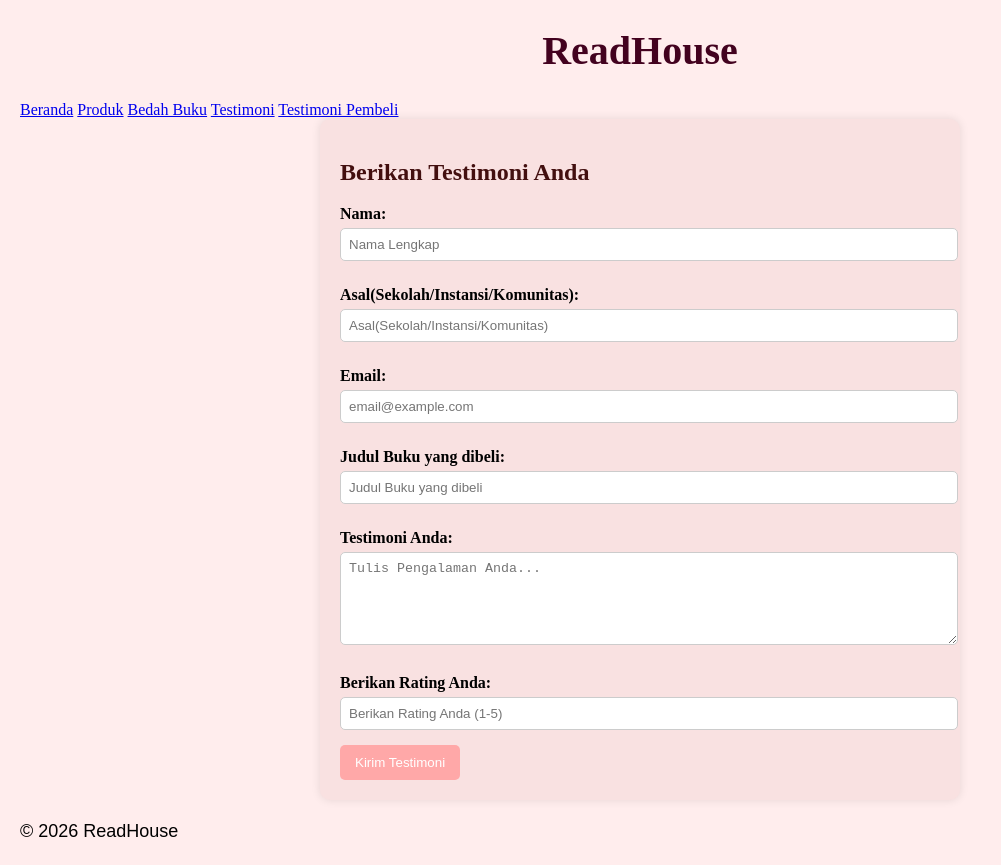
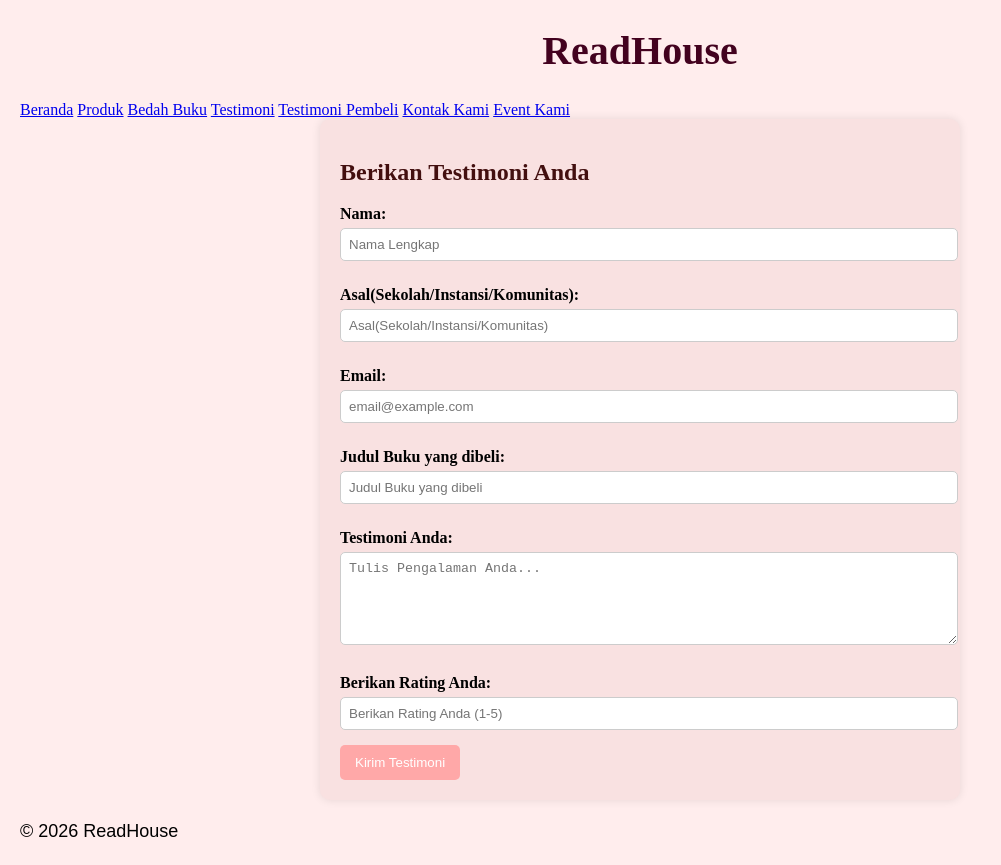
Before and after one commit to Fatimatuzzahro12345/Khansa-Fatimatuzzahro-11D, a plain HTML site: page testimoni.html in a window 1280 px wide. Shown: the whole page, without its empty margins (0-1001 px from the left). Drawn offline with Linux system fonts and the light colour scheme.

Commit message:
Add navigation links and improve form structure

```diff
--- a/testimoni.html
+++ b/testimoni.html
@@ -15,6 +15,8 @@
       <a href="bedah-buku.html">Bedah Buku</a>
       <a href="testimoni.html">Testimoni</a>
       <a href="tampil-testimoni.html">Testimoni Pembeli</a>
+      <a href="kontak.html">Kontak Kami</a>
+      <a href="event.html">Event Kami</a>
     </nav>
 </header>
 <main class="formulir">
@@ -72,4 +74,5 @@
         // Arahkan ke halaman konfirmasi
         window.location.href = 'proses-testimoni.html';
     });
+
 </script>
```
